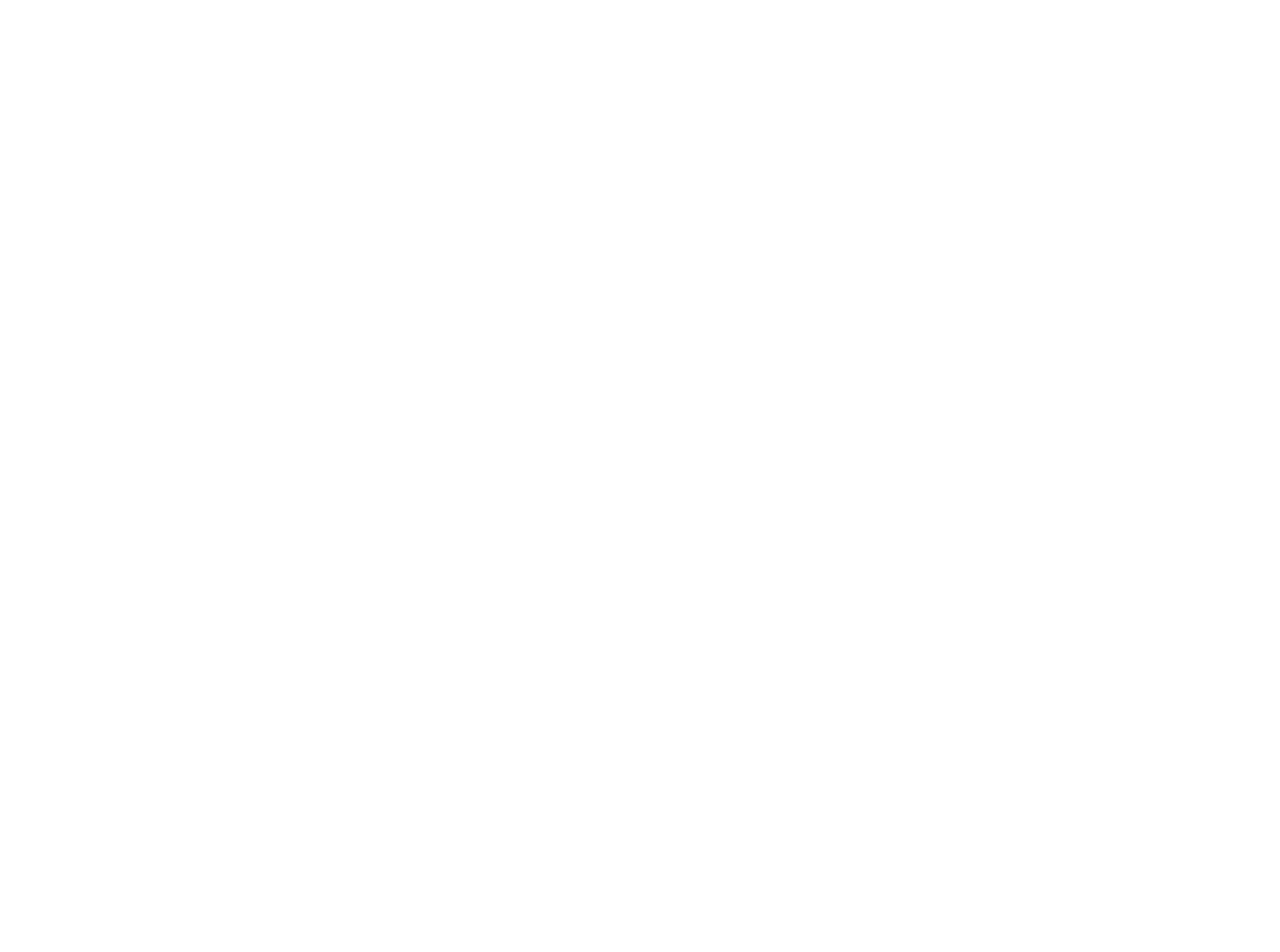
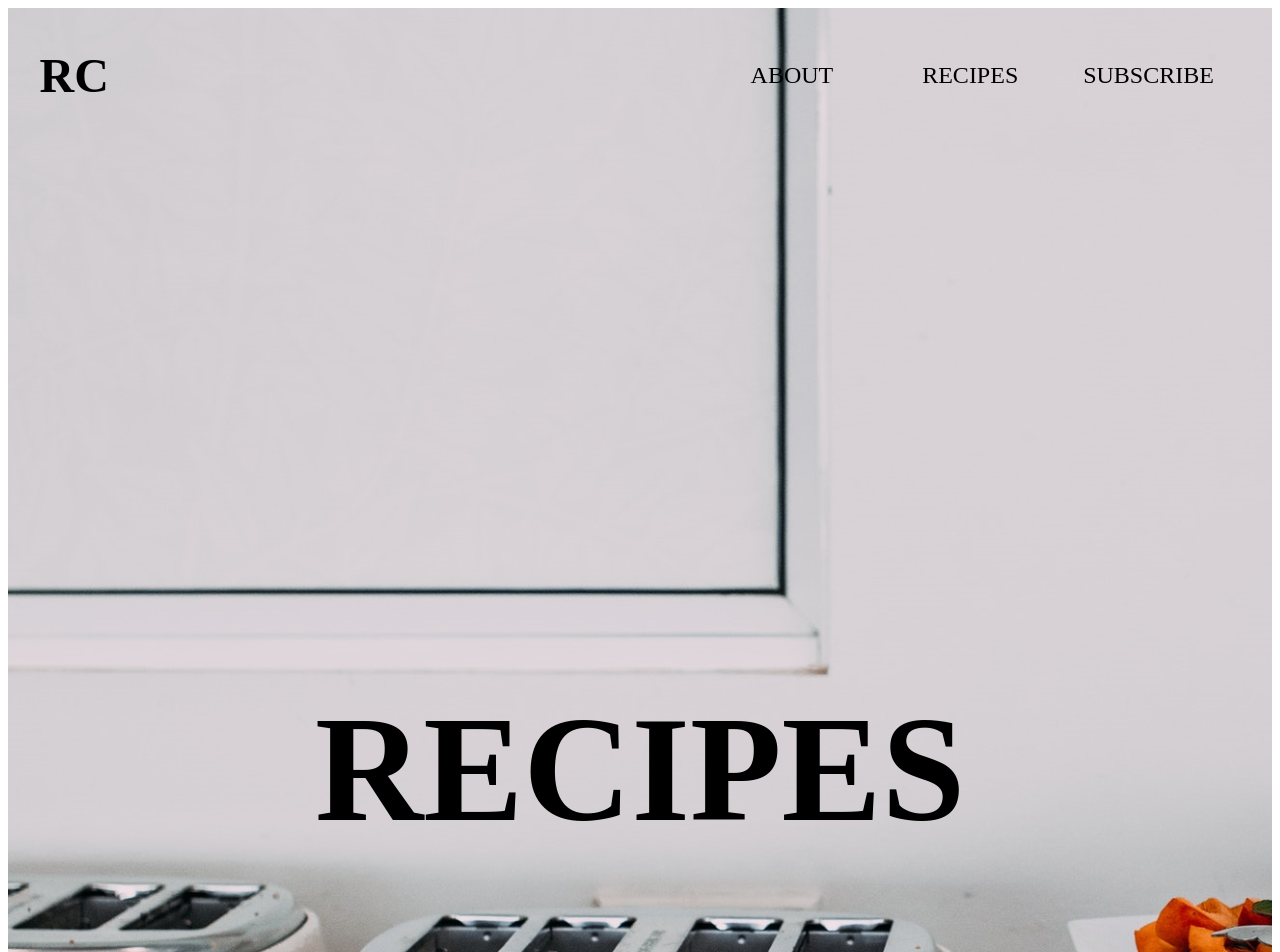
Before and after one commit to GabrielsPaiva/recipes_desafio, a React (Create React App) app: page / in a window 1280 px wide. Shown: the top 952 px of the page. Before the commit the page ends 800 px from the top, so only its background shows below. Built offline with nearby package versions, Linux system fonts and the light colour scheme.

Commit message:
Header done

```diff
--- a/public/index.html
+++ b/public/index.html
@@ -9,7 +9,9 @@
       name="description"
       content="Web site created using create-react-app"
     />
-    <link rel="apple-touch-icon" href="%PUBLIC_URL%/logo192.png" />
+    <link rel="preconnect" href="https://fonts.googleapis.com/%22%3E" />
+<link rel="preconnect" href="https://fonts.gstatic.com/" crossorigin>
+<link href="https://fonts.googleapis.com/css2?family=Roboto:wght@300&display=swap" rel="stylesheet">
     <!--
       manifest.json provides metadata used when your web app is installed on a
       user's mobile device or desktop. See https://developers.google.com/web/fundamentals/web-app-manifest/
--- a/src/App.js
+++ b/src/App.js
@@ -1,10 +1,13 @@
 import React from 'react';
+
+// components
+import Header from './components/Header';
 
 export default class App extends React.Component {
   render() {
     return (
       <div>
-
+        <Header/>
       </div>
     )
   }
--- a/src/components/Header.js
+++ b/src/components/Header.js
@@ -0,0 +1,24 @@
+import React from "react"
+import * as S from "./styles/HeaderStyles"
+
+// images
+import background from "../assets/headerBackground.png"
+
+export default function Header() {
+    return (
+        <S.Div style={{ backgroundImage: `url(${background})`, backgroundRepeat: 'no-repeat', backgroundSize: 'cover'}}>
+            <S.HeaderBar>
+                <h2 style={{fontSize: "48px"}}>RC</h2>
+                <S.HeaderNav>
+                    <S.HeaderNavDiv><S.HeaderNavP>ABOUT</S.HeaderNavP></S.HeaderNavDiv>
+                    <S.HeaderNavDiv><S.HeaderNavP>RECIPES</S.HeaderNavP></S.HeaderNavDiv>
+                    <S.HeaderNavDiv><S.HeaderNavP>SUBSCRIBE</S.HeaderNavP></S.HeaderNavDiv>
+                </S.HeaderNav>
+            </S.HeaderBar>
+            <S.HeaderTitle>
+                <h2 style={{fontSize: "150px"}}>RECIPES</h2>
+            </S.HeaderTitle>
+
+        </S.Div>
+    )
+}
--- /dev/null
+++ b/src/components/styles/HeaderStyles.js
@@ -0,0 +1,39 @@
+import styled from "styled-components"
+
+export const Div = styled.div`
+display: flex;
+flex-direction: column;
+align-items: center;
+width: 100%;
+height: 1303px;
+`
+export const HeaderBar = styled.div`
+display: flex;
+justify-content: space-between;
+align-items: center;
+width: 95%;
+`
+export const HeaderNav = styled.nav`
+display: flex;
+justify-content: space-evenly;
+align-items: center;
+width: 45%;
+height: fit-content;
+`
+export const HeaderNavDiv = styled.ul`
+display: flex;
+justify-content: center;
+align-items: center;
+padding: 0;
+width: 32%;
+height: 81px;
+&:hover {
+    border: solid 3px;
+}
+`
+export const HeaderNavP = styled.p`
+font-size: 24px;
+`
+export const HeaderTitle = styled.div`
+margin-top: 26em;
+`
```
Also changed, not shown: src/assets/headerBackground.png (added).
